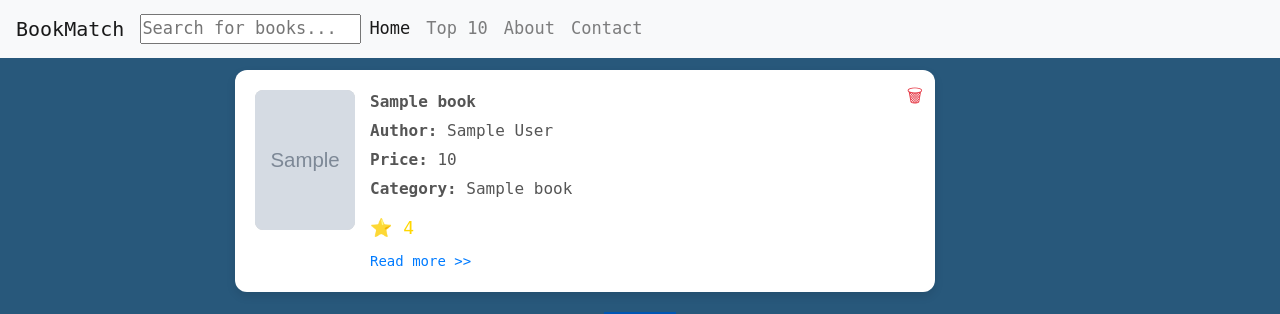
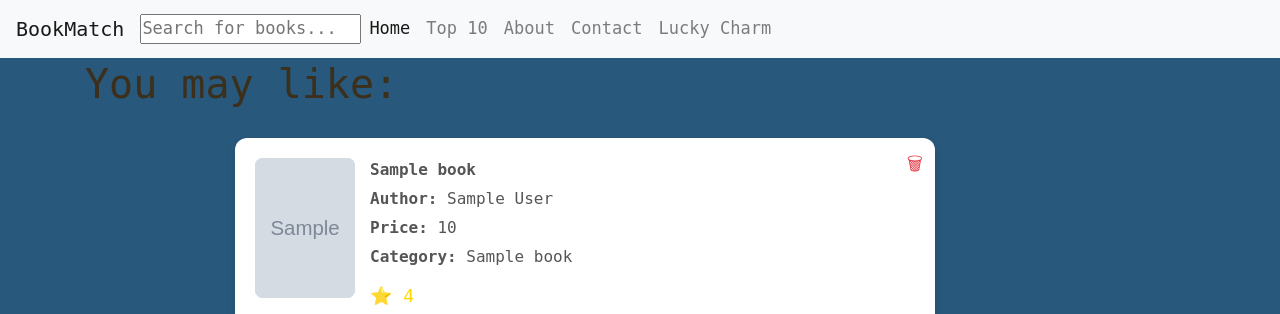
Before and after one commit to pastelnata/group7, a Django app: page /library/ in a window 1280 px wide. Shown: the top 314 px of the page. Run offline with Django 5.2, Linux system fonts and the light colour scheme; tables that the repository leaves empty hold one stand-in row (values such as "Sample post"); grey boxes marked "Sample" are stand-in pictures; some libraries are stand-ins or nearby versions; some web fonts are replaced.

Commit message:
polishing the web + adding lucky charm to use llibraryview template

```diff
--- a/BookRecommendationSystem/myapp/templates/home.html
+++ b/BookRecommendationSystem/myapp/templates/home.html
@@ -47,6 +47,9 @@
                     <li class="nav-item">
                         <a class="nav-link" href="{% url 'support' %}">Contact</a>
                     </li>
+                    <li class="nav-item">
+                        <a class="nav-link" href="{% url 'library' %}">Lucky Charm</a>
+                    </li>
                 </ul>
             </div>
         </nav>
--- a/BookRecommendationSystem/myapp/templates/libraryview.html
+++ b/BookRecommendationSystem/myapp/templates/libraryview.html
@@ -158,6 +158,10 @@
             background-color: #0056b3;
             font-weight: bold;
         }
+
+        .texttop {
+            padding-top: 20px;
+        }
     </style>
     <title>Book Recommendations</title>
 </head>
@@ -169,7 +173,7 @@
 
 <body>
 
-
+    <h1 class="texttop">You may like: </h1>
     <div class="blockofblocks">
         {% for event in event_list %}
         <div class="block">
--- a/BookRecommendationSystem/myapp/urls.py
+++ b/BookRecommendationSystem/myapp/urls.py
@@ -5,7 +5,7 @@ urlpatterns = [
     path('', views.welcome, name='welcome'),
     path('homepage/', views.homepage, name='homepage'),
     path('autocomplete/',views.autocomplete,name="autocomplete"),
-    path('library/',views.libraryview,name="libraryview"),
+    path('library/', views.libraryview, name='library'),
     path('support/', views.support_view, name='support'),
     path('', include('search.urls'))
 ]
--- a/BookRecommendationSystem/myapp/views.py
+++ b/BookRecommendationSystem/myapp/views.py
@@ -17,7 +17,7 @@ from django.conf import settings
 def libraryview(request):
     event_list=Book.objects.all()
     # random books since loading whole database makes the system loads for at least 5 min or it is breaking
-    random_books = event_list.order_by(Random())[:10]
+    random_books = event_list.order_by(Random())[:3]
     return render(request, "libraryview.html", {'event_list': random_books})
 
 def autocomplete(request):
```
Also changed, not shown: BookRecommendationSystem/search/views.py (line endings or trailing spaces).
